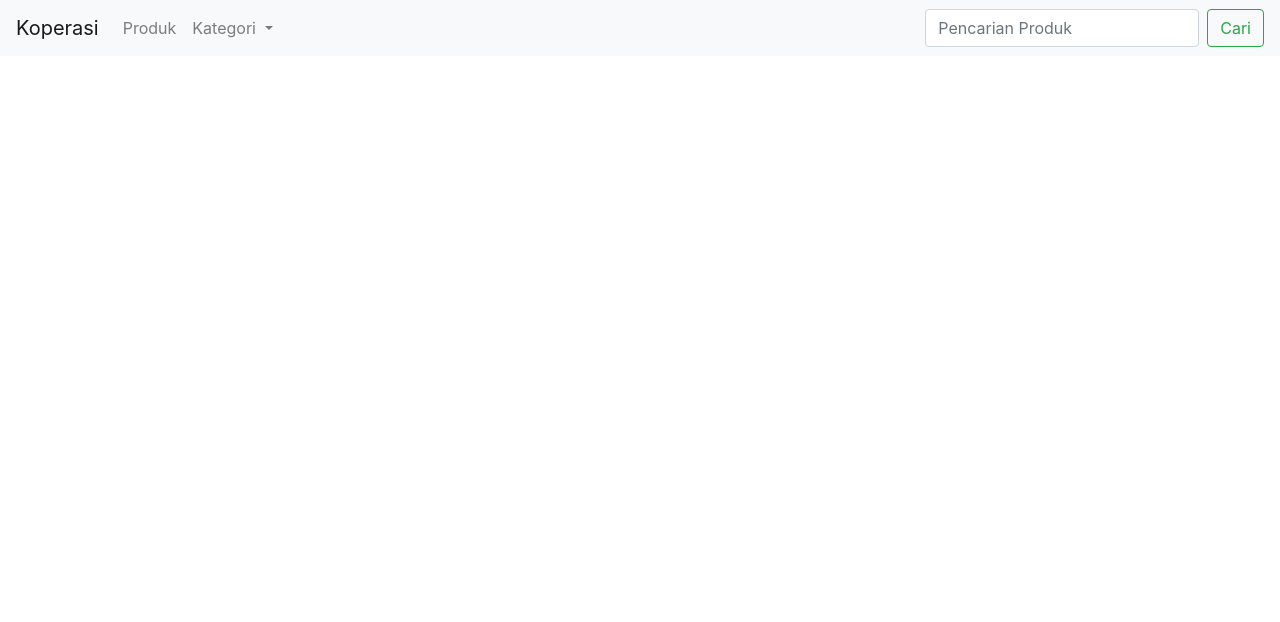
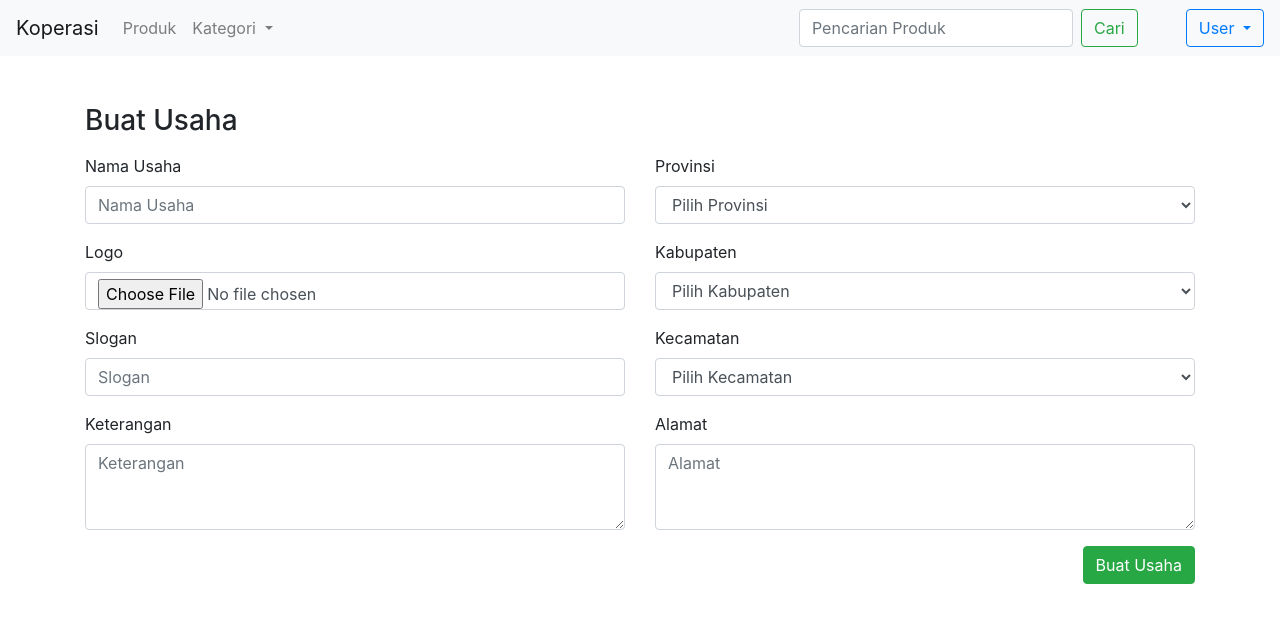
Before and after one commit to daffaputradamar/marketplace-koperasi-frontend, an Angular app: page /buatUsaha in a window 1280 px wide. Before the commit this address led to /. Shown: the top 622 px of the page. Built offline with nearby package versions, Linux system fonts and the light colour scheme.

Commit message:
buat usaha

```diff
--- /dev/null
+++ b/src/app/components/usaha-buat/usaha-buat.component.html
@@ -0,0 +1,74 @@
+<div class="container mt-5">
+  <div class="row">
+    <div class="col-md-12">
+
+      <h3 class="mb-3">Buat Usaha</h3>
+
+      <form>
+        <div class="row">
+          <div class="col-md-6">
+            <div class="form-group">
+              <label for="nama">Nama Usaha</label>
+              <input type="text" name="nama" class="form-control" placeholder="Nama Usaha">
+            </div>
+
+            <div class="form-group">
+              <label for="logo">Logo</label>
+              <input type="file" class="form-control" name="logo" id="logo" aria-describedby="fileHelpId">
+            </div>
+
+            <div class="form-group">
+              <label for="slogan">Slogan</label>
+              <input type="text" name="slogan" class="form-control" placeholder="Slogan">
+            </div>
+
+            <div class="form-group">
+              <label for="keterangan">Keterangan</label>
+              <textarea class="form-control" name="keterangan" id="keterangan" placeholder="Keterangan" rows="3"></textarea>
+            </div>
+          </div>
+
+          <div class="col-md-6">
+            <div class="form-group">
+              <label for="provinsi">Provinsi</label>
+              <select class="form-control" name="provinsi" id="provinsi">
+                <option>Pilih Provinsi</option>
+                <option>Provinsi 1</option>
+                <option>Provinsi 2</option>
+                <option>Provinsi 3</option>
+              </select>
+            </div>
+
+            <div class="form-group">
+              <label for="kabupaten">Kabupaten</label>
+              <select class="form-control" name="kabupaten" id="kabupaten">
+                <option>Pilih Kabupaten</option>
+                <option>Kabupaten 1</option>
+                <option>Kabupaten 2</option>
+                <option>Kabupaten 3</option>
+              </select>
+            </div>
+
+            <div class="form-group">
+              <label for="kecamatan">Kecamatan</label>
+              <select class="form-control" name="kecamatan" id="kecamatan">
+                <option>Pilih Kecamatan</option>
+                <option>Kecamatan 1</option>
+                <option>Kecamatan 2</option>
+                <option>Kecamatan 3</option>
+              </select>
+            </div>
+
+            <div class="form-group">
+              <label for="alamat">Alamat</label>
+              <textarea class="form-control" name="alamat" id="alamat" placeholder="Alamat" rows="3"></textarea>
+            </div>
+
+            <button type="submit" class="btn btn-success float-right">Buat Usaha</button>
+          </div>
+        </div>
+
+      </form>
+    </div>
+  </div>
+</div>
--- /dev/null
+++ b/src/app/components/usaha-buat/usaha-buat.component.ts
@@ -0,0 +1,15 @@
+import { Component, OnInit } from '@angular/core';
+
+@Component({
+  selector: 'app-usaha-buat',
+  templateUrl: './usaha-buat.component.html',
+  styleUrls: ['./usaha-buat.component.css']
+})
+export class UsahaBuatComponent implements OnInit {
+
+  constructor() { }
+
+  ngOnInit() {
+  }
+
+}
--- a/src/app/layout/navbar/navbar.component.html
+++ b/src/app/layout/navbar/navbar.component.html
@@ -26,5 +26,17 @@
       <input class="form-control mr-sm-2" type="search" placeholder="Pencarian Produk" aria-label="Search">
       <button class="btn btn-outline-success my-2 my-sm-0" type="submit">Cari</button>
     </form>
+
+    <div class="dropdown open ml-5">
+      <button class="btn btn-outline-primary dropdown-toggle" type="button" id="triggerId" data-toggle="dropdown" aria-haspopup="true"
+        aria-expanded="false">
+        User
+      </button>
+      <div class="dropdown-menu" aria-labelledby="triggerId">
+        <a routerLink="#" class="dropdown-item">Profil</a>
+        <a routerLink="/buatUsaha" class="dropdown-item">Usaha Saya</a>
+        <a routerLink="#" class="dropdown-item">Logout</a>
+      </div>
+    </div>
   </div>
 </nav>
```
Also changed, not shown: src/app/app-routing.module.ts (+18 -13 lines), src/app/app.module.ts (+14 -12 lines), src/app/components/usaha-buat/usaha-buat.component.css (added), 1 other file (tests, documents, lock files or other folders).
